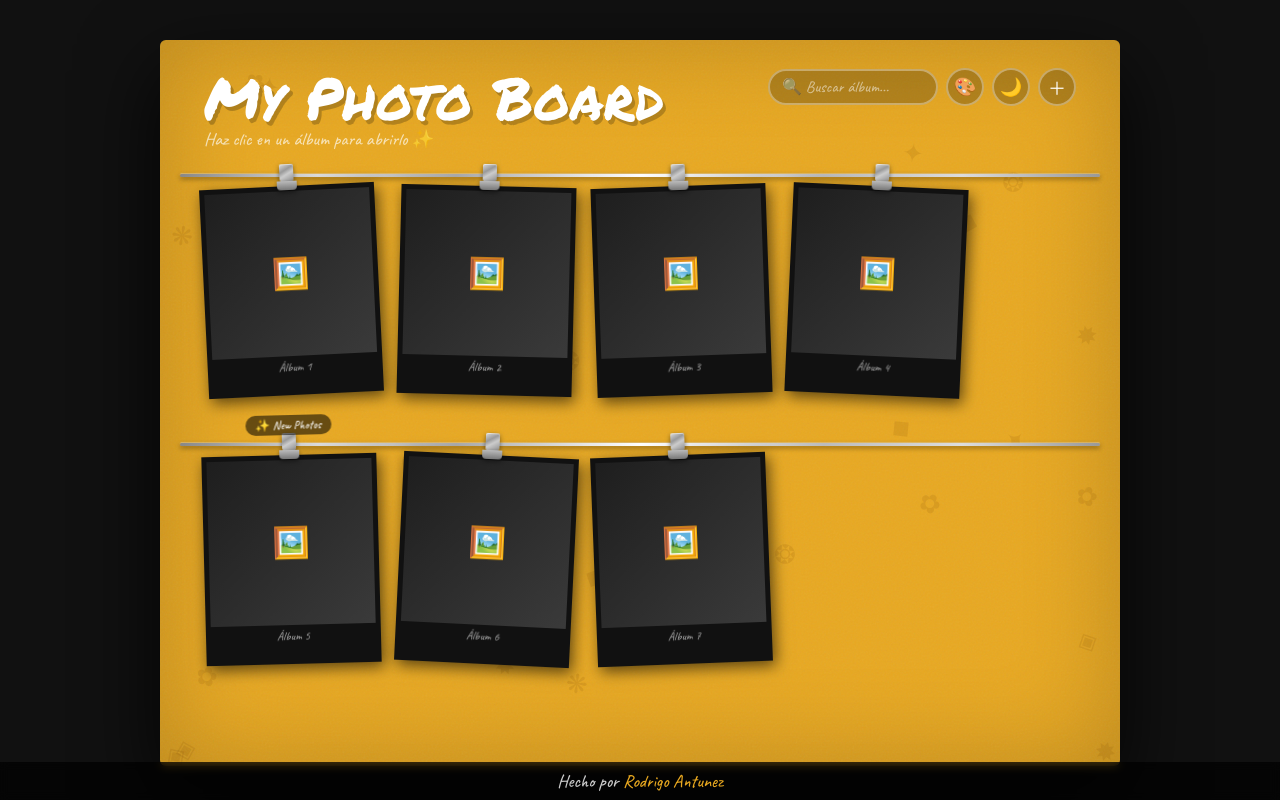
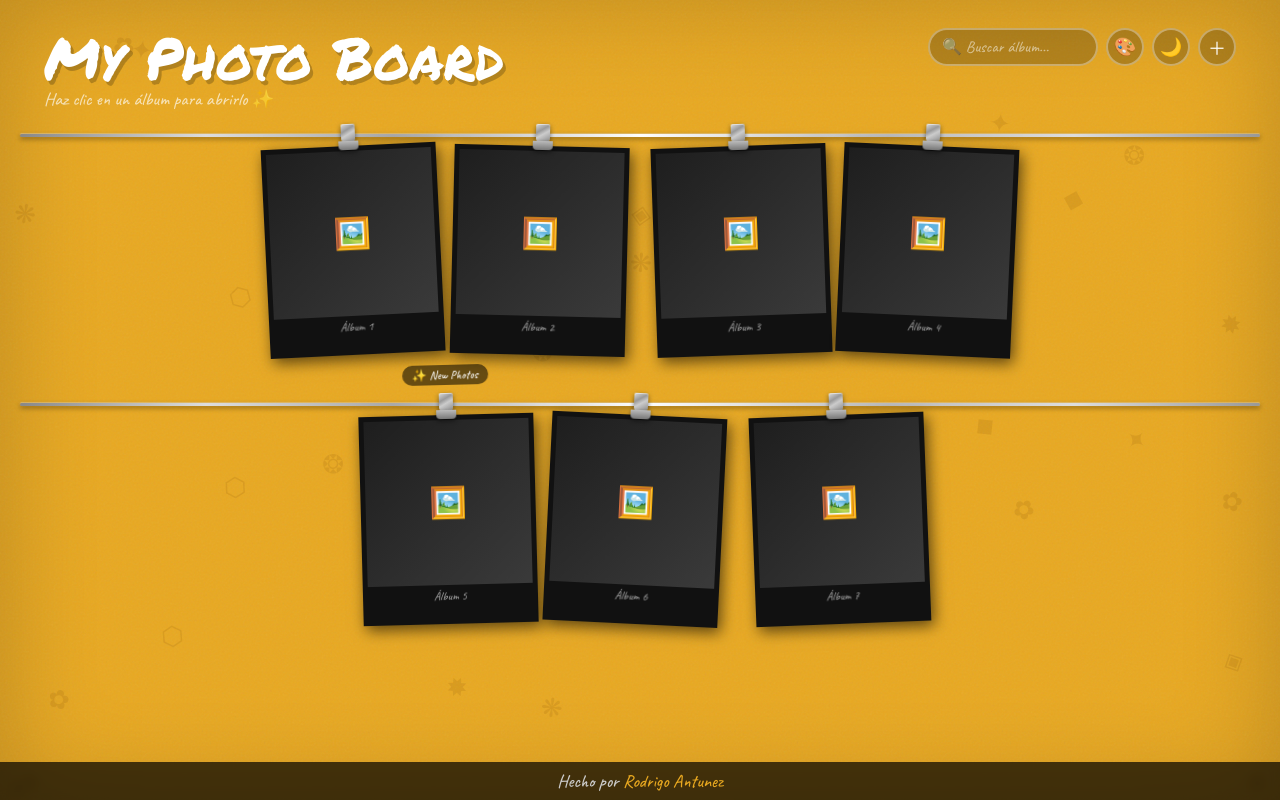
Before and after one commit to RodriA45/interactive-photo-board, a plain HTML site: page index.html in a window 1280 px wide. Drawn offline with nearby package versions, Linux system fonts and the light colour scheme.

Commit message:
Correcciones de bugs

```diff
--- a/css/style.css
+++ b/css/style.css
@@ -32,8 +32,8 @@ body.dark .page-board { background: #0a0a0a; }
 /* ═══ PAGES WRAPPER ═══ */
 .pages {
   display: flex;
-  width: 200vw;
-  height: 100vh;
+  width: 200%;
+  height: 100%;
   transition: transform 0.55s cubic-bezier(0.77, 0, 0.175, 1);
 }
 .pages.album-open { transform: translateX(-50%); }
@@ -42,14 +42,14 @@ body.dark .page-board { background: #0a0a0a; }
    BOARD PAGE
 ═══════════════════════ */
 .page-board {
-  width: 100vw;
+  width: 50%;
   flex-shrink: 0;
-  height: 100vh;
+  height: 100%;
   overflow-y: auto;
   display: flex;
   align-items: flex-start;
   justify-content: center;
-  padding: 40px 20px;
+  padding: 0;
   background: var(--bg);
   transition: background 0.3s;
 }
@@ -57,11 +57,12 @@ body.dark .page-board { background: #0a0a0a; }
 
 .board {
   position: relative;
-  width: min(960px, 100%);
+  width: 100%;
+  min-height: 100vh;
   background: var(--board-color);
-  border-radius: 6px;
+  border-radius: 0;
   padding: 28px 44px 56px;
-  box-shadow: 0 30px 80px rgba(0,0,0,0.85), inset 0 0 100px rgba(0,0,0,0.2);
+  box-shadow: inset 0 0 100px rgba(0,0,0,0.2);
   overflow: hidden;
   transition: background 0.4s;
 }
@@ -117,7 +118,8 @@ body.dark .page-board { background: #0a0a0a; }
   color: #fff;
   font-family: 'Caveat', cursive;
   font-size: 16px;
-  padding: 6px 12px;
+  padding: 0 12px;
+  height: 38px;
   border-radius: 20px;
   outline: none;
   width: 170px;
@@ -161,13 +163,14 @@ body.dark .page-board { background: #0a0a0a; }
   border-radius: 2px;
   box-shadow: 0 2px 5px rgba(0,0,0,0.45), 0 -1px 1px rgba(255,255,255,0.35);
 }
-.photos-row { display: flex; gap: 20px; padding-top: 14px; flex-wrap: wrap; }
+.photos-row { display: flex; gap: 20px; padding-top: 14px; flex-wrap: wrap; justify-content: center; }
 
 /* ── Photo card ── */
 .photo-card {
   position: relative;
   flex: 1; min-width: 100px; max-width: 175px;
   opacity: 0;
+  transform-origin: 50% -10px;
   transform: translateY(32px) rotate(var(--rot));
   animation: dropIn 0.55s cubic-bezier(0.34,1.56,0.64,1) forwards;
   animation-delay: var(--delay);
@@ -229,7 +232,7 @@ body.dark .page-board { background: #0a0a0a; }
 .frame .caption:focus { outline: 1px dashed #e8a820; color: #ccc; }
 
 .new-badge {
-  position: absolute; top: -40px; left: 50%; transform: translateX(-50%);
+  position: absolute; top: -50px; left: 50%; transform: translateX(-50%);
   background: rgba(0,0,0,0.55); color: #fff;
   font-size: 12px; padding: 2px 10px; border-radius: 12px;
   white-space: nowrap; z-index: 10;
@@ -255,9 +258,9 @@ body.dark .page-board { background: #0a0a0a; }
    ALBUM PAGE
 ═══════════════════════ */
 .page-album {
-  width: 100vw;
+  width: 50%;
   flex-shrink: 0;
-  height: 100vh;
+  height: 100%;
   overflow: hidden;
   display: flex;
   flex-direction: column;
```
Also changed, not shown: 1 other file.
